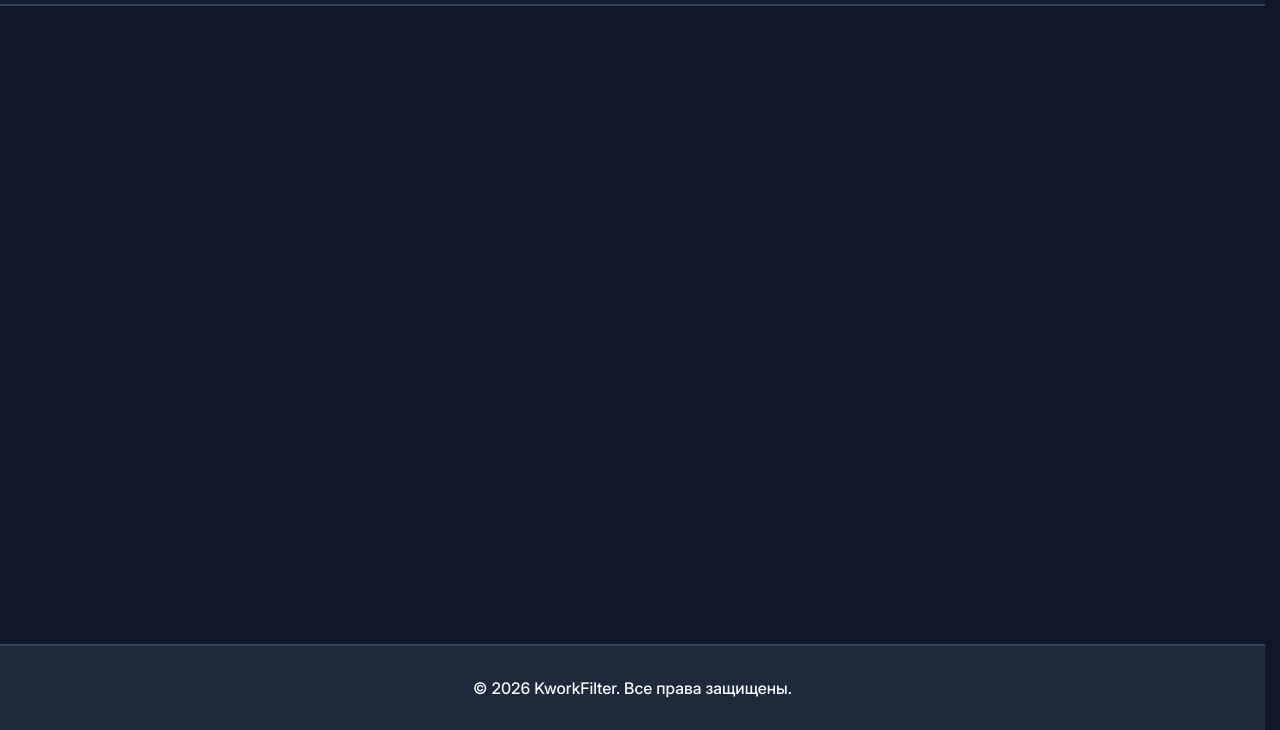
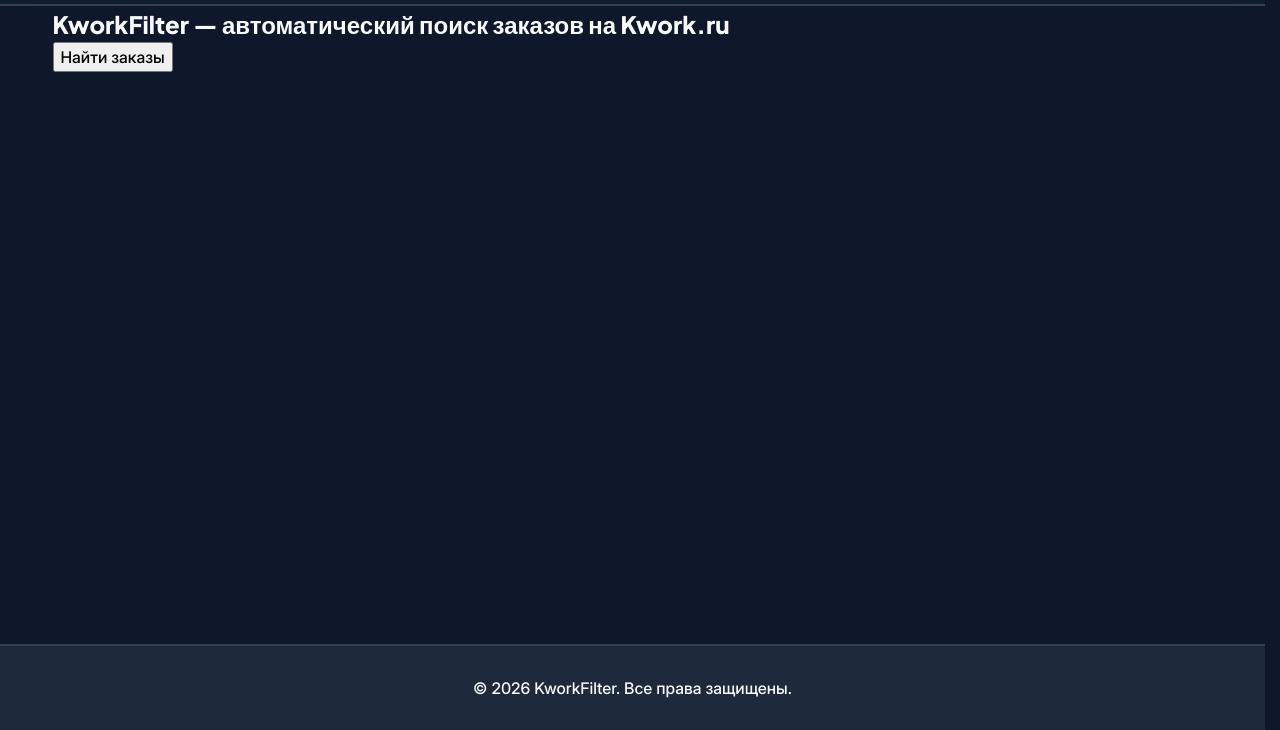
Before and after one commit to semenutkin60-maker/kwork-filter, a website: page index.html in a window 1280 px wide. Shown: the part 70-800 px from the top of the page. Drawn offline with Linux system fonts and the light colour scheme.

Commit message:
Сделана разметка hero

```diff
--- a/index.html
+++ b/index.html
@@ -32,6 +32,17 @@
     </header>
 
     <main>
+        <section class="hero">
+            <div class="hero__inner container">
+                <div class="hero__body">
+                    <h1 class="hero__title">KworkFilter — автоматический поиск заказов на Kwork.ru</h1>
+                </div>
+                <button class="hero__button" type="button">
+                    <a href="#" class="hero__button-link">Найти заказы</a>
+                </button>
+            </div>
+        </section>
+
         <section class="advantages">
             <div class="advantages__inner container">
                 <div class="advantages__info">
```
